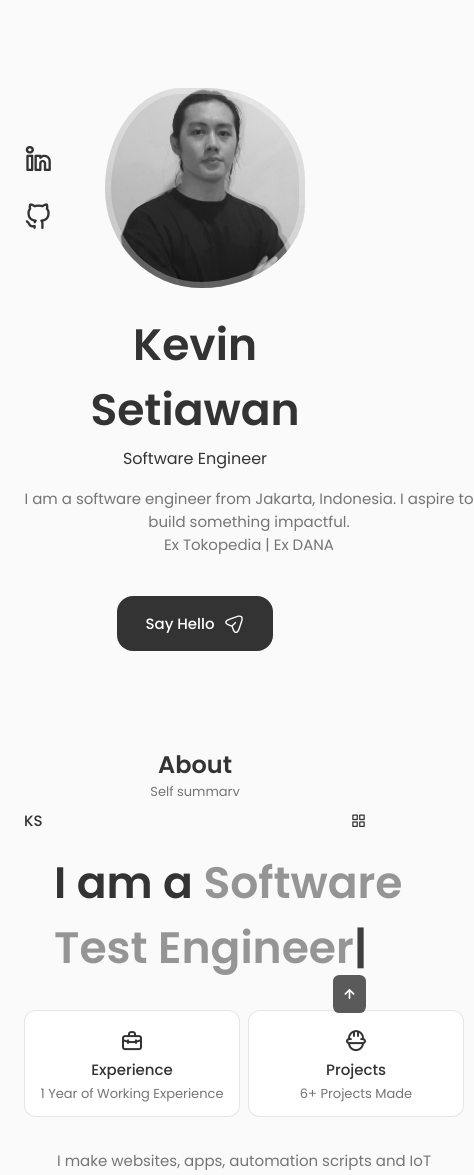
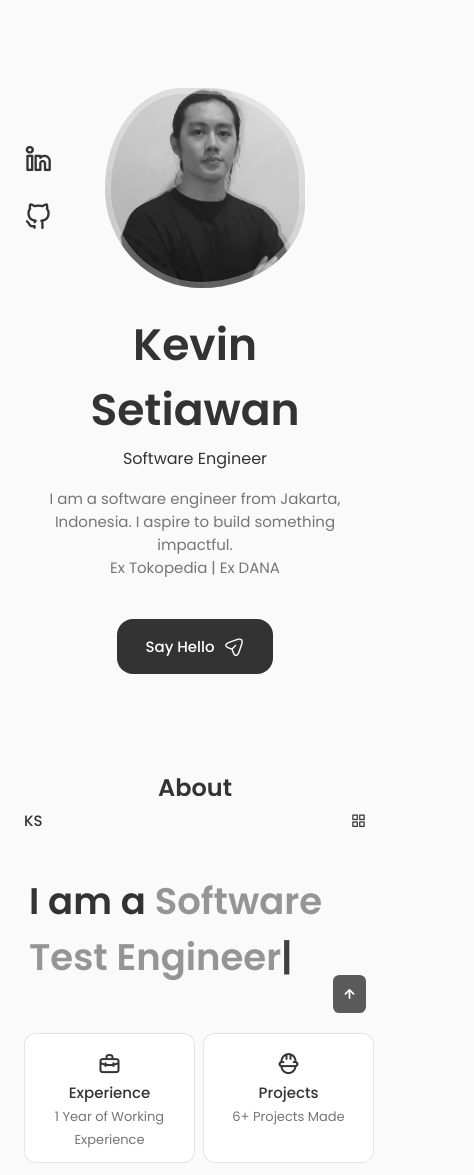
Before and after one commit to kevinwebtest/kevinwebtest.github.io, a React (Create React App) app: page / in a window 390 px wide. Shown: the top 1175 px of the page, 474 px wide, since content can reach past the window. Built offline with nearby package versions, Linux system fonts and the light colour scheme.

Commit message:
edit css for mobile

```diff
--- a/src/components/about/About.css
+++ b/src/components/about/About.css
@@ -73,7 +73,6 @@
     .about__intro {
         /* text-align: center; */
         height: 120px;
-        padding-left: 30px;
         margin-left: auto;
         margin-right: auto;
     }
@@ -109,6 +108,15 @@
     .about__description{
         padding: 0;
     }
+
+    .about__intro {
+        width: 350px;
+        /* height: 180px; */
+    }
+
+    .about__text {
+        font-size: 37px;
+    }
 }
 
   /* For small devices */
--- a/src/components/home/Home.css
+++ b/src/components/home/Home.css
@@ -54,7 +54,7 @@
 }
 
 .home__description {
-    max-width: 400px;
+    max-width: 300px;
     margin-bottom: var(--mb-3);
 }
 
@@ -180,7 +180,7 @@
     }
 
     .home__description {
-        width: 450px;
+        width: 300px;
         margin-left: auto;
         margin-right: auto;
     }
```
